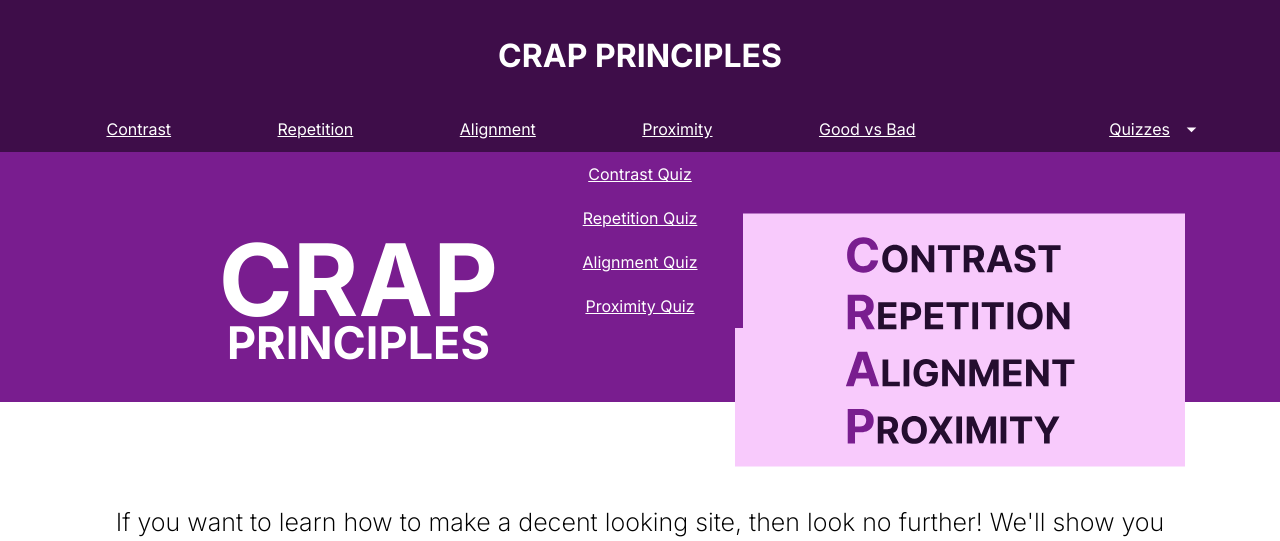
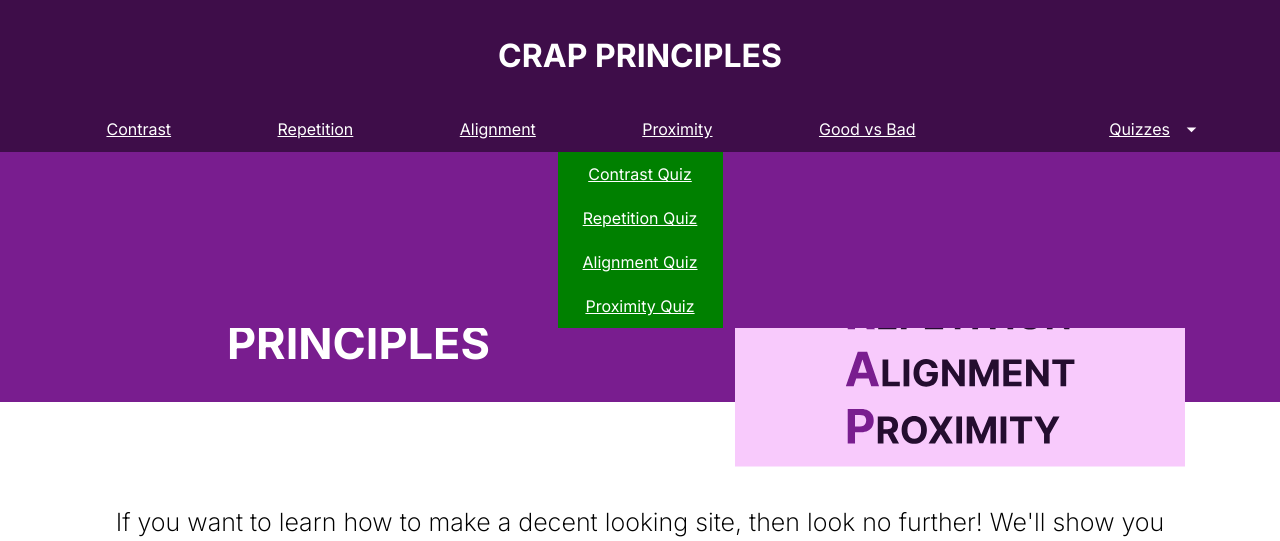
Before and after one commit to Bondulance/CRAP_Final, a PHP site: page /index.php in a window 1280 px wide. Shown: the top 541 px of the page. Run offline with PHP 8.4, Linux system fonts and the light colour scheme.

Commit message:
not going well

```diff
--- a/assets/css/FINAL_STYLES_TEST.CSS
+++ b/assets/css/FINAL_STYLES_TEST.CSS
@@ -22,6 +22,7 @@ body {
   background-color: #791d8f;
   width: 100%;
   height: 250px;
+  z-index: 5;
 }
 
 .logo {
@@ -528,6 +529,7 @@ button:hover a {
   display: flex;
   justify-content: center;
   align-items: center;
+  z-index: 98;
 }
 .dropcont {
   background-color: #791d8f;
@@ -539,7 +541,7 @@ button:hover a {
   align-items: center;
 }
 #mobileDrop {
-  background-color: #791d8f;
+  background-color: green;
   z-index: 99;
   padding-left: 20px;
   padding-right: 20px;
--- a/assets/include/navigation.inc.php
+++ b/assets/include/navigation.inc.php
@@ -31,7 +31,6 @@
                     <a href="goodBad.php">Good vs Bad</a>
                 </div>
 
-                <button id="mobile_btn" onclick="navButtonToggle()" class="arrow"><a  href="#">Pages</a><img src="assets/pictures/arrowDown_white.svg"></button>
                 <button id="web_btn" onclick="navButtonToggle()" class="arrow"><a href="#">Quizzes</a><img src="assets/pictures/arrowDown_white.svg"></button>
             </section>
             <div id="dropdown">
@@ -44,13 +43,13 @@
                         </p>
                     </section> -->
                     <section id="mobileDrop">
-                    <section class="navlinks">
+                    <!-- <section class="navlinks">
                         <a id="m" href="contrast.php">Contrast</a>
                         <a id="m"  href="repetition.php">Repetition</a>
                         <a id="m"  href="alignment.php">Alignment</a>
                         <a id="m"  href="proximity.php">Proximity</a>
                         <a id="m"  href="goodBad.php">Good vs Bad</a>
-                    </section>
+                    </section> -->
                         <section class="navlinks">
                             <a href="contrastQuiz.php">Contrast Quiz</a>
                             <a href="repetitionQuiz.php">Repetition Quiz</a>
```
Lines whose indentation alone changed are shown as unchanged.
